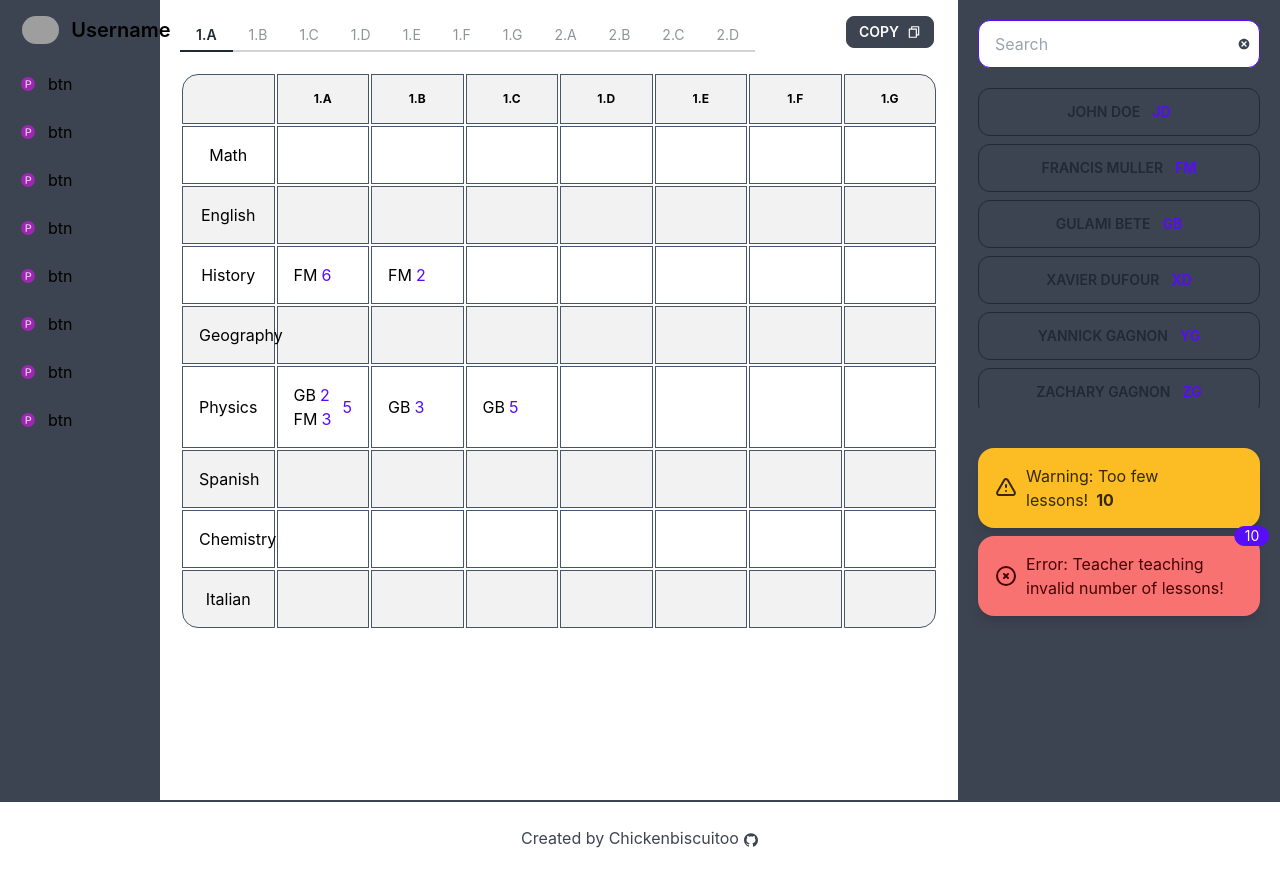
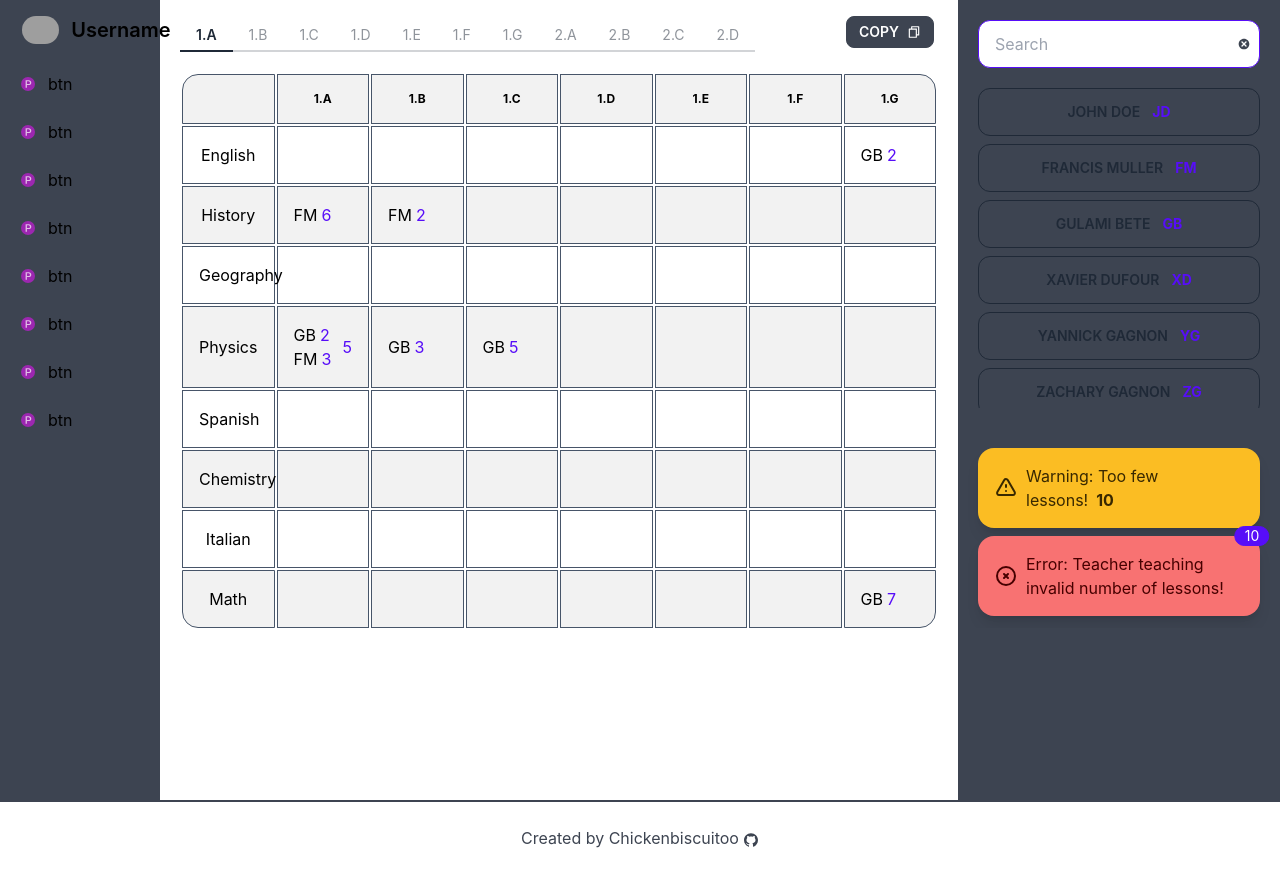
Before and after one commit to Chickenbiscuitoo/timetable-manager, a Next.js app: page /bindings in a window 1280 px wide. Built offline with nearby package versions, Linux system fonts and the light colour scheme; grey boxes are pictures that could not be loaded.

Commit message:
corect maping of bindings to the table and updated sample data

```diff
--- a/components/BindingsCell.tsx
+++ b/components/BindingsCell.tsx
@@ -26,6 +26,8 @@ interface Props {
 		email: string
 		lessons: number
 	}[]
+	classId: number
+	subjectId: number
 }
 
 const BindingsCell: NextPage<Props> = ({
@@ -33,6 +35,8 @@ const BindingsCell: NextPage<Props> = ({
 	cl,
 	subject,
 	teachers,
+	classId,
+	subjectId,
 }) => {
 	const {
 		addBinding,
@@ -50,11 +54,18 @@ const BindingsCell: NextPage<Props> = ({
 		const { id, name, shortname, email } = itemProps
 
 		if (bindingId === undefined) {
-			addBinding(
-				[{ id, name, shortname, email, lessons: 1 }],
-				subject,
-				cl
+			const cellSubject = subjects.find(
+				(subject) => subject.id === subjectId
 			)
+			const cellClass = classes.find((cl) => cl.id === classId)
+
+			if (cellSubject && cellClass) {
+				addBinding(
+					[{ id, name, shortname, email, lessons: 1 }],
+					cellSubject,
+					cellClass
+				)
+			}
 		} else {
 			updateBinding(
 				bindingId,
--- a/components/BindingsTable.tsx
+++ b/components/BindingsTable.tsx
@@ -14,12 +14,22 @@ const BindingsTable: NextComponentType = () => {
 
 	// Fuction to make nested array from an array of objects
 	function tableArrayFromList(list: any, rows: number, cols: number) {
+		// Create an empty 2D array with the given number of rows and cols
 		const arr = new Array(rows + 1)
 			.fill(0)
 			.map((_, i) => new Array(cols + 1).fill(undefined))
 		selectedGradeTableData.forEach((binding) => {
-			const row = binding.subject.id
-			const col = binding.cl.id
+			// Get index of bindings subject in arr bindings
+			const bindingSubjectIndex = subjects.findIndex(
+				(subject) => subject.id === binding.subject.id
+			)
+			// Get index of bindings class in arr classes
+			const bindingClassIndex = classes.findIndex(
+				(cl) => cl.id === binding.cl.id
+			)
+
+			const row = bindingSubjectIndex + 1
+			const col = bindingClassIndex + 1
 			arr[row][col] = binding
 		})
 		return arr
@@ -55,7 +65,7 @@ const BindingsTable: NextComponentType = () => {
 						<th className="border border-slate-600 text-center"></th>
 						{classes
 							.filter((cl) => cl.grade === selectedGrade)
-							.map((cl) => (
+							.map((cl, i) => (
 								<th
 									key={cl.id}
 									className="border border-slate-600 text-center"
@@ -71,28 +81,29 @@ const BindingsTable: NextComponentType = () => {
 						.map((row, i) => (
 							<tr key={i}>
 								<td className="border border-slate-600 text-center">
-									<h3>
-										{
-											subjects.find(
-												(subject) =>
-													subject.id === i + 1
-											)?.name
-										}
-									</h3>
+									<h3>{subjects[i]?.name}</h3>
 								</td>
 								{row
 									.filter((_, ci) => ci)
 									.map((cell, ci) => {
 										const cellKey = parseInt(
-											`${i}${ci}`
+											`${i + 1}${ci + 1}`
 										)
+										const classId = ci + 1
+										const subjectId = i + 1
+
 										return (
 											<BindingsCell
 												key={cellKey}
 												bindingId={cell?.id}
 												cl={cell?.cl}
-												subject={cell?.subject}
+												subject={
+													cell?.subject ||
+													subjects[i]
+												}
 												teachers={cell?.teachers}
+												classId={classId}
+												subjectId={subjectId}
 											/>
 										)
 									})}
--- a/store.ts
+++ b/store.ts
@@ -210,6 +210,44 @@ const useTimetableStore = create<TimetableState>((set, get) => ({
 				commitee_id: 1,
 			},
 			cl: { id: 2, name: '1.B', teacher_id: 2, grade: 1 },
+		},
+		{
+			id: 6,
+			teachers: [
+				{
+					id: 3,
+					name: 'Gulami Bete',
+					shortname: 'GB',
+					email: 'gulami.bete@gmail.com',
+					lessons: 7,
+				},
+			],
+			subject: {
+				id: 1,
+				name: 'Math',
+				shortname: 'MAT',
+				commitee_id: 1,
+			},
+			cl: { id: 12, name: '1.G', teacher_id: 12, grade: 1 },
+		},
+		{
+			id: 6,
+			teachers: [
+				{
+					id: 3,
+					name: 'Gulami Bete',
+					shortname: 'GB',
+					email: 'gulami.bete@gmail.com',
+					lessons: 2,
+				},
+			],
+			subject: {
+				id: 2,
+				name: 'English',
+				shortname: 'ENG',
+				commitee_id: 2,
+			},
+			cl: { id: 12, name: '1.G', teacher_id: 12, grade: 1 },
 		},
 	],
 
@@ -781,12 +819,12 @@ const useTimetableStore = create<TimetableState>((set, get) => ({
 		{ id: 3, name: '1.C', teacher_id: 3, grade: 1 },
 		{ id: 4, name: '1.D', teacher_id: 4, grade: 1 },
 		{ id: 5, name: '1.E', teacher_id: 10, grade: 1 },
-		{ id: 10, name: '1.F', teacher_id: 11, grade: 1 },
-		{ id: 11, name: '1.G', teacher_id: 12, grade: 1 },
-		{ id: 6, name: '2.A', teacher_id: 5, grade: 2 },
-		{ id: 7, name: '2.B', teacher_id: 6, grade: 2 },
-		{ id: 8, name: '2.C', teacher_id: 7, grade: 2 },
-		{ id: 9, name: '2.D', teacher_id: 8, grade: 2 },
+		{ id: 6, name: '1.F', teacher_id: 11, grade: 1 },
+		{ id: 12, name: '1.G', teacher_id: 12, grade: 1 },
+		{ id: 8, name: '2.A', teacher_id: 5, grade: 2 },
+		{ id: 9, name: '2.B', teacher_id: 6, grade: 2 },
+		{ id: 10, name: '2.C', teacher_id: 7, grade: 2 },
+		{ id: 11, name: '2.D', teacher_id: 8, grade: 2 },
 	],
 
 	addLesson: (class_id, position, subject, teacher) =>
```
